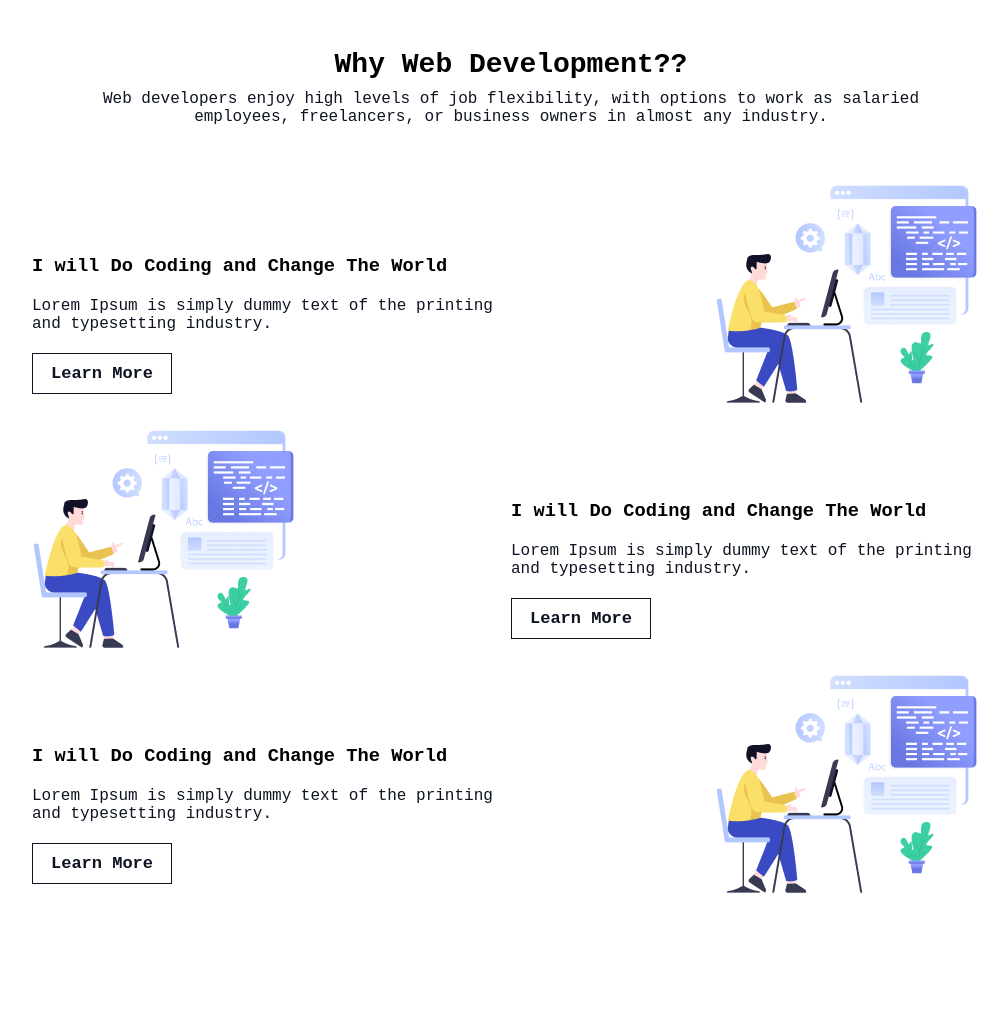
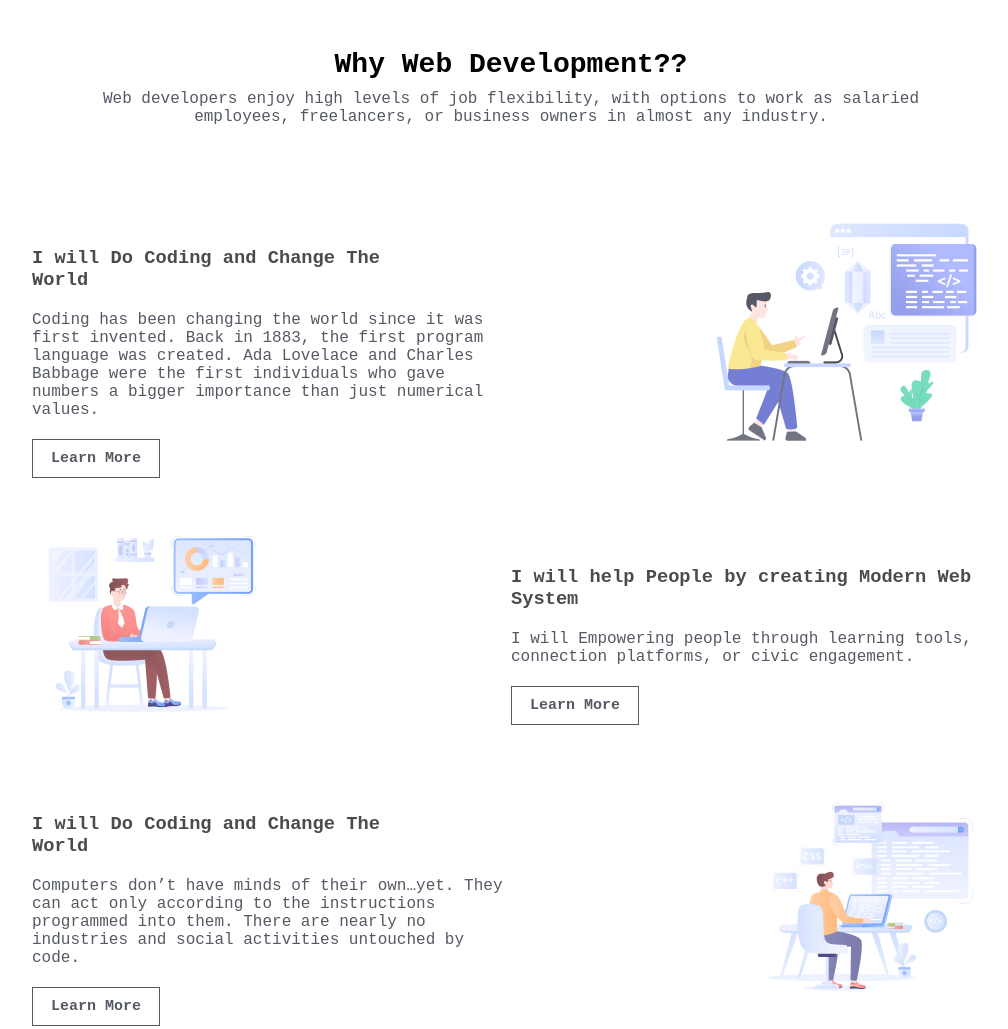
Before and after one commit to dmmalek/Assignment-1, a plain HTML site: page index.html in a window 1280 px wide. Shown: the part 961-1990 px from the top of the page, without its empty margins (129-1137 px from the left). Before the commit the page ends 1953 px from the top, so only its background shows below. Drawn offline with Linux system fonts and the light colour scheme; a web font is replaced by a local one.

Commit message:
complete why we development section

```diff
--- a/index.html
+++ b/index.html
@@ -50,10 +50,15 @@
         <!-- layer 1 -->
         <div class="development-content-details">
           <div class="development-content-details-subdeatils">
-            <h3>I will Do Coding and Change The World</h3>
+            <h3>
+              I will Do Coding and Change The <br />
+              World
+            </h3>
             <p>
-              Lorem Ipsum is simply dummy text of the printing and typesetting
-              industry.
+              Coding has been changing the world since it was first invented.
+              Back in 1883, the first program language was created. Ada Lovelace
+              and Charles Babbage were the first individuals who gave numbers a
+              bigger importance than just numerical values.
             </p>
             <a href="">Learn More</a>
           </div>
@@ -64,13 +69,13 @@
         <!-- layer 2 -->
         <div class="development-content-details">
           <div class="development-content-details-image">
-            <img src="/assets/Layer_1.png" alt="" />
+            <img src="/assets/Group 3.png" alt="" />
           </div>
           <div class="development-content-details-subdeatils">
-            <h3>I will Do Coding and Change The World</h3>
+            <h3>I will help People by creating Modern Web System</h3>
             <p>
-              Lorem Ipsum is simply dummy text of the printing and typesetting
-              industry.
+              I will Empowering people through learning tools, connection
+              platforms, or civic engagement.
             </p>
             <a href="">Learn More</a>
           </div>
@@ -78,15 +83,19 @@
         <!-- layer 3 -->
         <div class="development-content-details">
           <div class="development-content-details-subdeatils">
-            <h3>I will Do Coding and Change The World</h3>
+            <h3>
+              I will Do Coding and Change The <br />
+              World
+            </h3>
             <p>
-              Lorem Ipsum is simply dummy text of the printing and typesetting
-              industry.
+              Computers don’t have minds of their own…yet. They can act only
+              according to the instructions programmed into them. There are
+              nearly no industries and social activities untouched by code.
             </p>
             <a href="">Learn More</a>
           </div>
           <div class="development-content-details-image">
-            <img src="/assets/Layer_1.png" alt="" />
+            <img src="/assets/Group 4.png" alt="" />
           </div>
         </div>
       </section>
--- a/style.css
+++ b/style.css
@@ -71,10 +71,11 @@ nav > button {
   padding-top: 20px;
 }
 .banner-content-description-paragraph {
-  font-weight: 300;
+  font-weight: 400;
   text-align: justify;
   padding: 20px;
   color: rgb(13, 19, 33);
+  opacity: 0.7;
 }
 .banner-btn {
   text-align: center;
@@ -119,14 +120,18 @@ p {
 }
 .development-content-heading > p {
   text-align: center;
-  font-weight: 300;
+  font-weight: 400;
   font-size: 15;
   padding-bottom: 10px;
+  opacity: 0.7;
 }
 .development-content-details {
   display: flex;
   justify-content: space-between;
   align-items: center;
+  margin-top: 25px;
+  color: rgb(255, 255, 255) rgba(255, 255, 255, 0);
+  opacity: 0.7;
 }
 .development-content-details-subdeatils {
   width: 50%;
@@ -136,7 +141,7 @@ p {
   /* gap: 20px; */
 }
 .development-content-details-subdeatils > h3 {
-  font-weight: 700;
+  font-weight: 800;
   margin-top: 20px;
 }
 .development-content-details-subdeatils > p {
@@ -148,5 +153,8 @@ p {
   display: inline-block;
   margin-top: 20px;
   padding: 10px 18px;
+  font-weight: 600;
+  font-size: 15px;
+  /* opacity: 0.7; */
 }
 /* End development destails section  */
```
